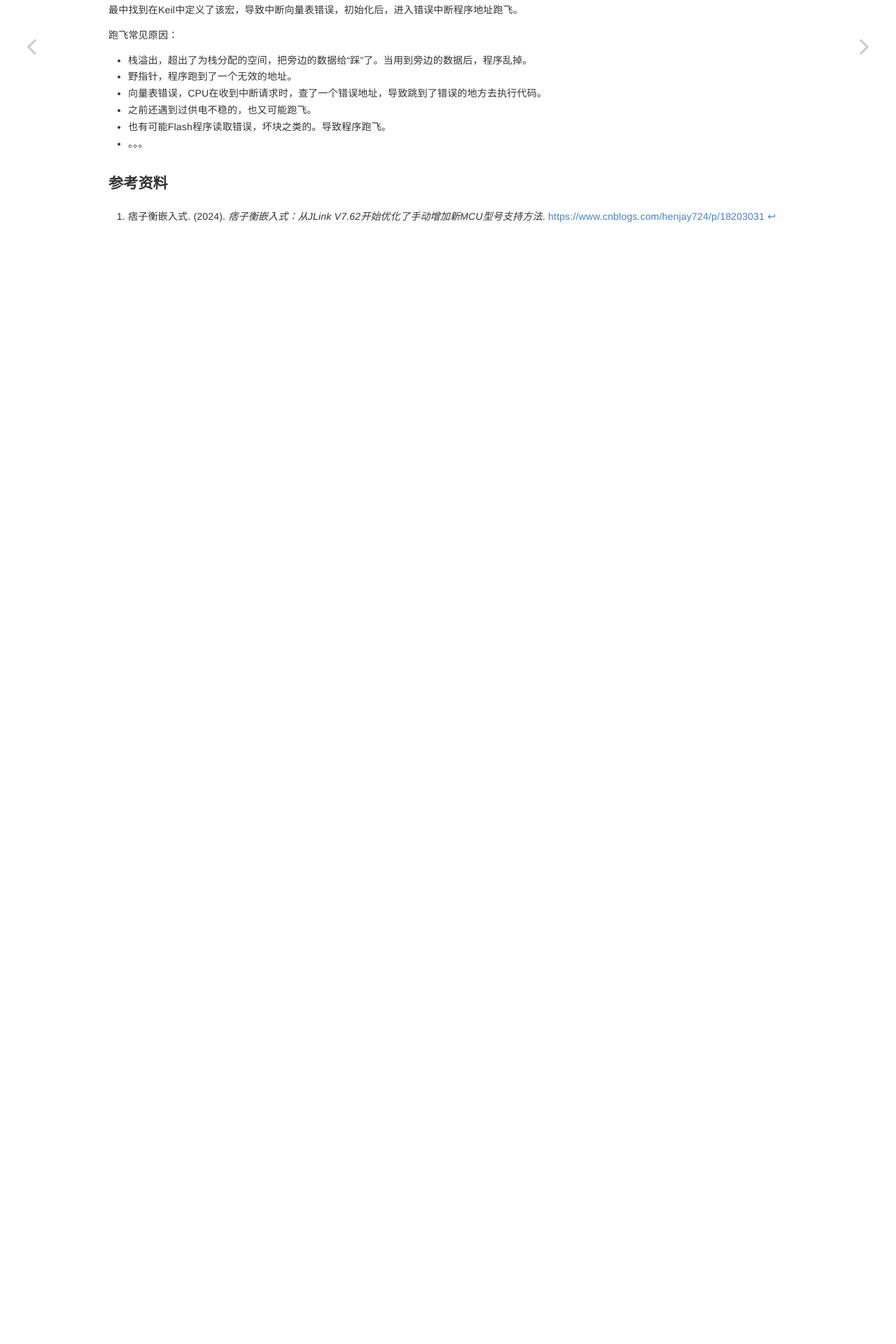
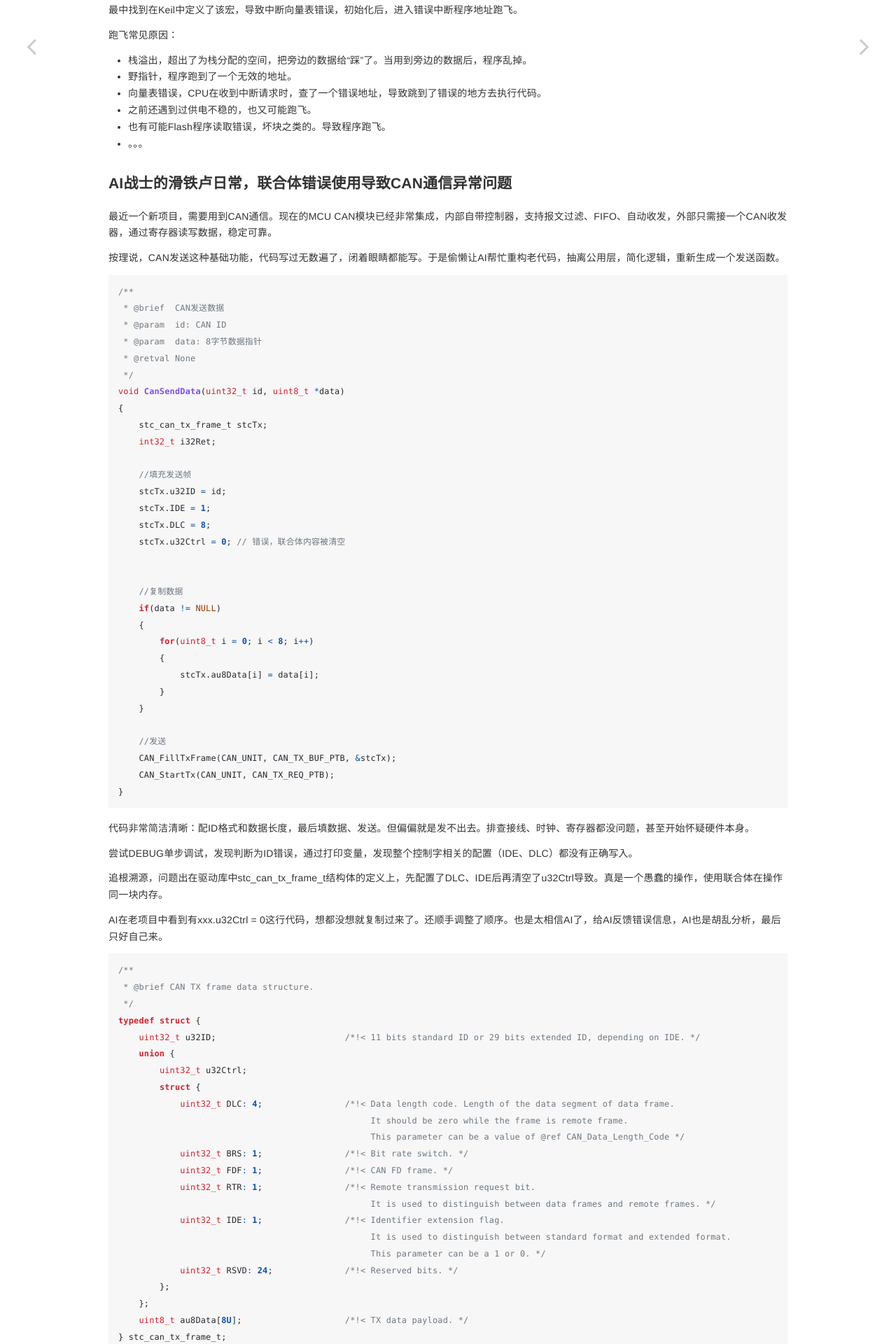
Before and after one commit to YooyoJin/yooyojin.github.io, a Jekyll site: the page built from _posts/2025-04-28-hc32.md, in a window 1280 px wide. Shown: the part 2189-4109 px from the top of the page at 70% size. Built offline with Jekyll 4.4.1, drawn with Linux system fonts in a browser that asks for light colours; some of the changed text lies outside the part shown.

Commit message:
<feature> 补充hc32开发笔记，记录一次联合体用法低级错误导致的CAN通信异常

````diff
--- a/_posts/2025-04-28-hc32.md
+++ b/_posts/2025-04-28-hc32.md
@@ -100,6 +100,83 @@ A thousand years later，仍然没找到问题，裂开了。尝试直接屏蔽
 - 也有可能Flash程序读取错误，坏块之类的。导致程序跑飞。
 - 。。。
 
+### AI战士的滑铁卢日常，联合体错误使用导致CAN通信异常问题
+
+最近一个新项目，需要用到CAN通信。现在的MCU CAN模块已经非常集成，内部自带控制器，支持报文过滤、FIFO、自动收发，外部只需接一个CAN收发器，通过寄存器读写数据，稳定可靠。
+
+按理说，CAN发送这种基础功能，代码写过无数遍了，闭着眼睛都能写。于是偷懒让AI帮忙重构老代码，抽离公用层，简化逻辑，重新生成一个发送函数。
+``` c
+/**
+ * @brief  CAN发送数据
+ * @param  id: CAN ID
+ * @param  data: 8字节数据指针
+ * @retval None
+ */
+void CanSendData(uint32_t id, uint8_t *data)
+{
+    stc_can_tx_frame_t stcTx;
+    int32_t i32Ret;
+
+    //填充发送帧
+    stcTx.u32ID = id;
+    stcTx.IDE = 1;
+    stcTx.DLC = 8;
+    stcTx.u32Ctrl = 0; // 错误，联合体内容被清空
+
+
+    //复制数据
+    if(data != NULL)
+    {
+        for(uint8_t i = 0; i < 8; i++)
+        {
+            stcTx.au8Data[i] = data[i];
+        }
+    }
+
+    //发送
+    CAN_FillTxFrame(CAN_UNIT, CAN_TX_BUF_PTB, &stcTx);
+    CAN_StartTx(CAN_UNIT, CAN_TX_REQ_PTB);
+}
+```
+
+代码非常简洁清晰：配ID格式和数据长度，最后填数据、发送。但偏偏就是发不出去。排查接线、时钟、寄存器都没问题，甚至开始怀疑硬件本身。
+
+尝试DEBUG单步调试，发现判断为ID错误，通过打印变量，发现整个控制字相关的配置（IDE、DLC）都没有正确写入。
+
+追根溯源，问题出在驱动库中stc_can_tx_frame_t结构体的定义上，先配置了DLC、IDE后再清空了u32Ctrl导致。真是一个愚蠢的操作，使用联合体在操作同一块内存。
+
+AI在老项目中看到有xxx.u32Ctrl = 0这行代码，想都没想就复制过来了。还顺手调整了顺序。也是太相信AI了，给AI反馈错误信息，AI也是胡乱分析，最后只好自己来。
+
+``` c
+/**
+ * @brief CAN TX frame data structure.
+ */
+typedef struct {
+    uint32_t u32ID;                         /*!< 11 bits standard ID or 29 bits extended ID, depending on IDE. */
+    union {
+        uint32_t u32Ctrl;
+        struct {
+            uint32_t DLC: 4;                /*!< Data length code. Length of the data segment of data frame.
+                                                 It should be zero while the frame is remote frame.
+                                                 This parameter can be a value of @ref CAN_Data_Length_Code */
+            uint32_t BRS: 1;                /*!< Bit rate switch. */
+            uint32_t FDF: 1;                /*!< CAN FD frame. */
+            uint32_t RTR: 1;                /*!< Remote transmission request bit.
+                                                 It is used to distinguish between data frames and remote frames. */
+            uint32_t IDE: 1;                /*!< Identifier extension flag.
+                                                 It is used to distinguish between standard format and extended format.
+                                                 This parameter can be a 1 or 0. */
+            uint32_t RSVD: 24;              /*!< Reserved bits. */
+        };
+    };
+    uint8_t au8Data[8U];                    /*!< TX data payload. */
+} stc_can_tx_frame_t;
+```
+
+又尝试了一下，AI也是能发现的，不过需要把错误描述精确到CAN ID错误。如果无法有效的描述现象，只是回答CAN无法收发数据，像这种隐性问题AI分析也困难。
+
+重构第一步就应该确保重构前功能正常，先做好环境的测试验证工作，不是撸起袖子就干！
+
 ### 参考资料
 
 [^1]: 痞子衡嵌入式. (2024). _痞子衡嵌入式：从JLink V7.62开始优化了手动增加新MCU型号支持方法_. [https://www.cnblogs.com/henjay724/p/18203031](https://www.cnblogs.com/henjay724/p/18203031)
````
Also changed, not shown: other parts of _posts/2025-04-28-hc32.md (+1 -1 lines).
